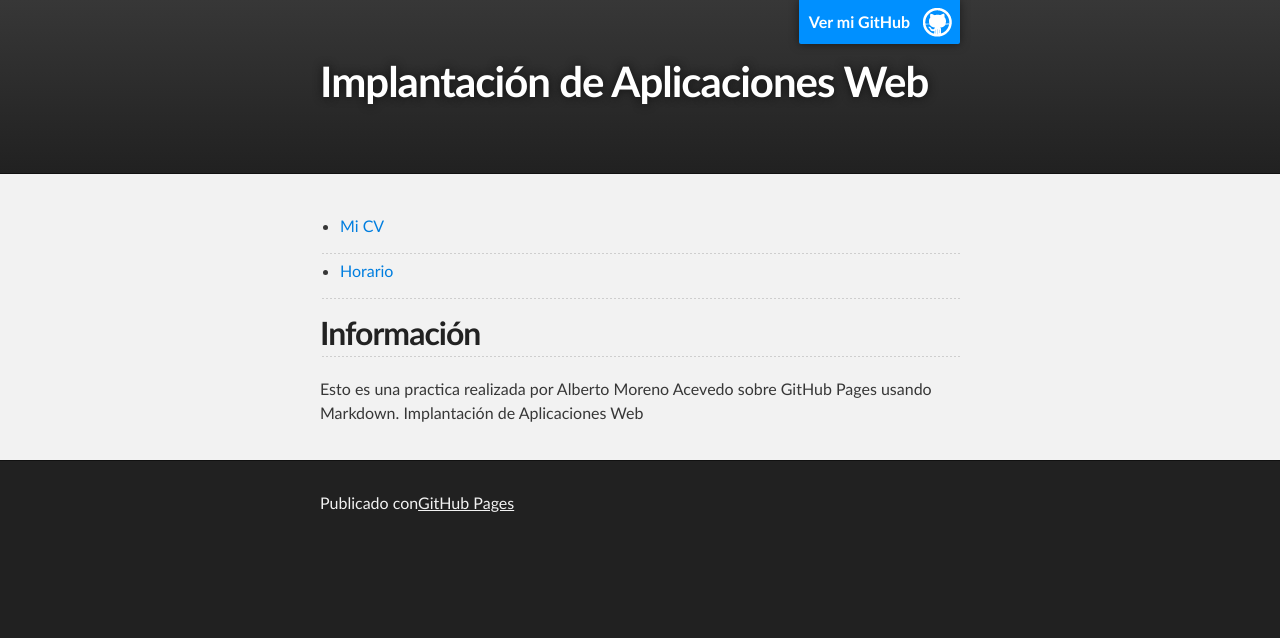
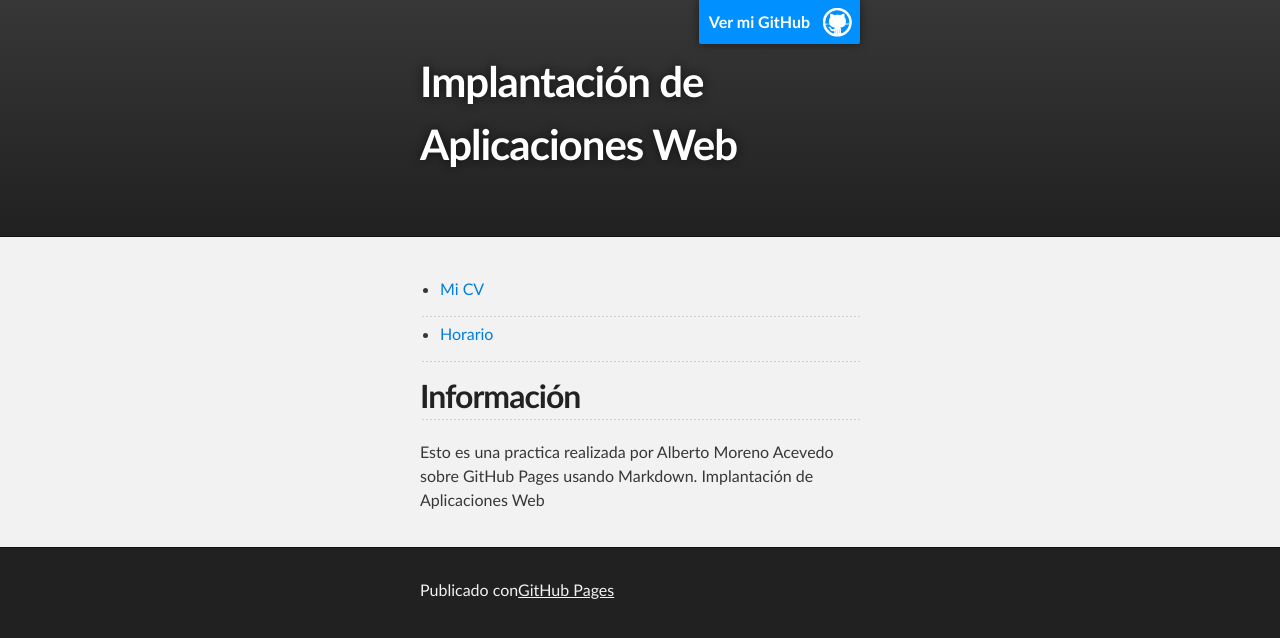
Before and after one commit to alberto22ma/albertomorenoacevedo.github.io, a Jekyll site: the page built from index.md, in a window 1280 px wide. Shown: the top 638 px of the page. Built offline with Jekyll 4.4.1, drawn with Linux system fonts in a browser that asks for light colours.

Commit message:
Update stylesheet.css

```diff
--- a/stylesheets/stylesheet.css
+++ b/stylesheets/stylesheet.css
@@ -268,7 +268,7 @@ Full-Width Styles
 
 .inner {
   position: relative;
-  max-width: 640px;
+  max-width: 440px;
   padding: 20px 10px;
   margin: 0 auto;
 }
```
